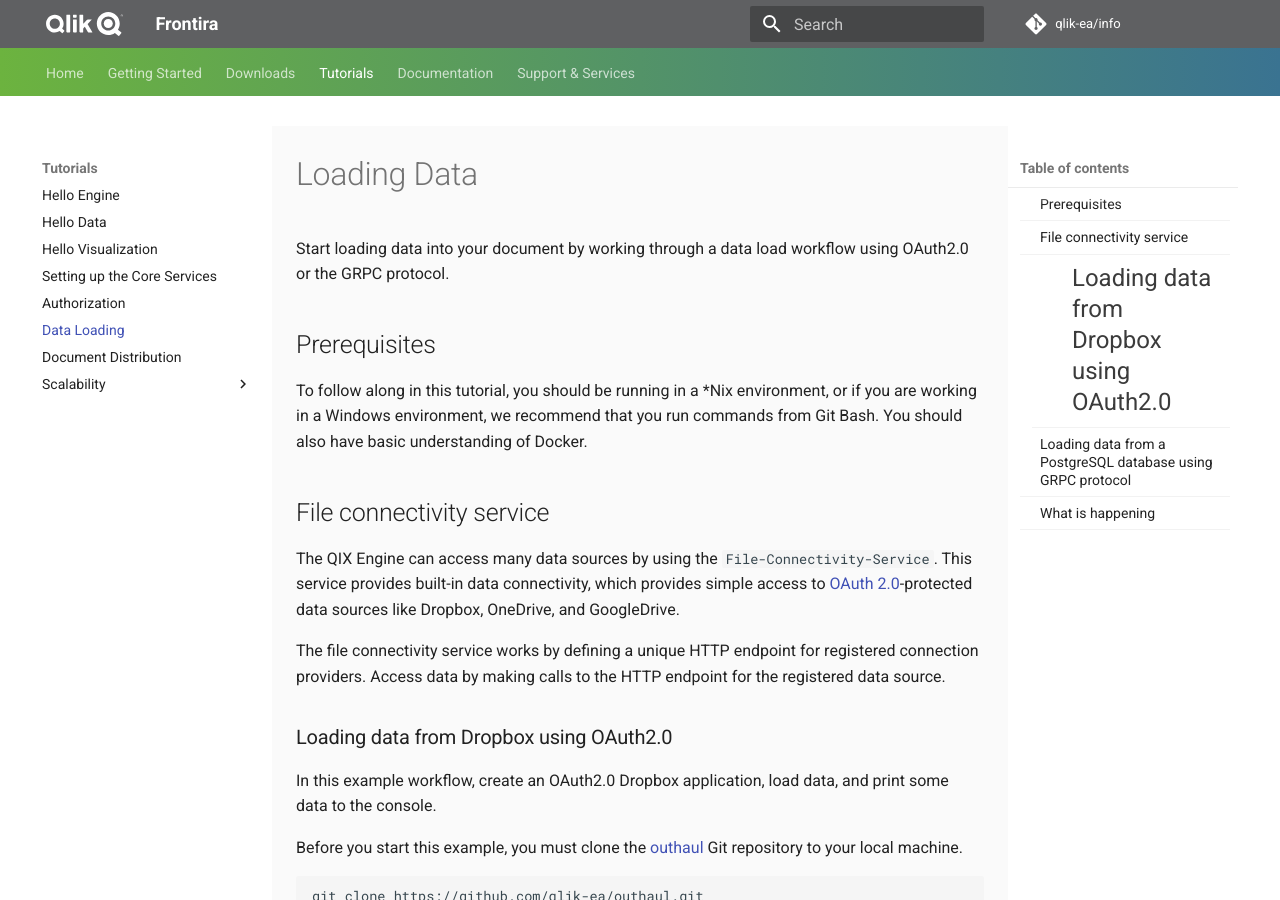
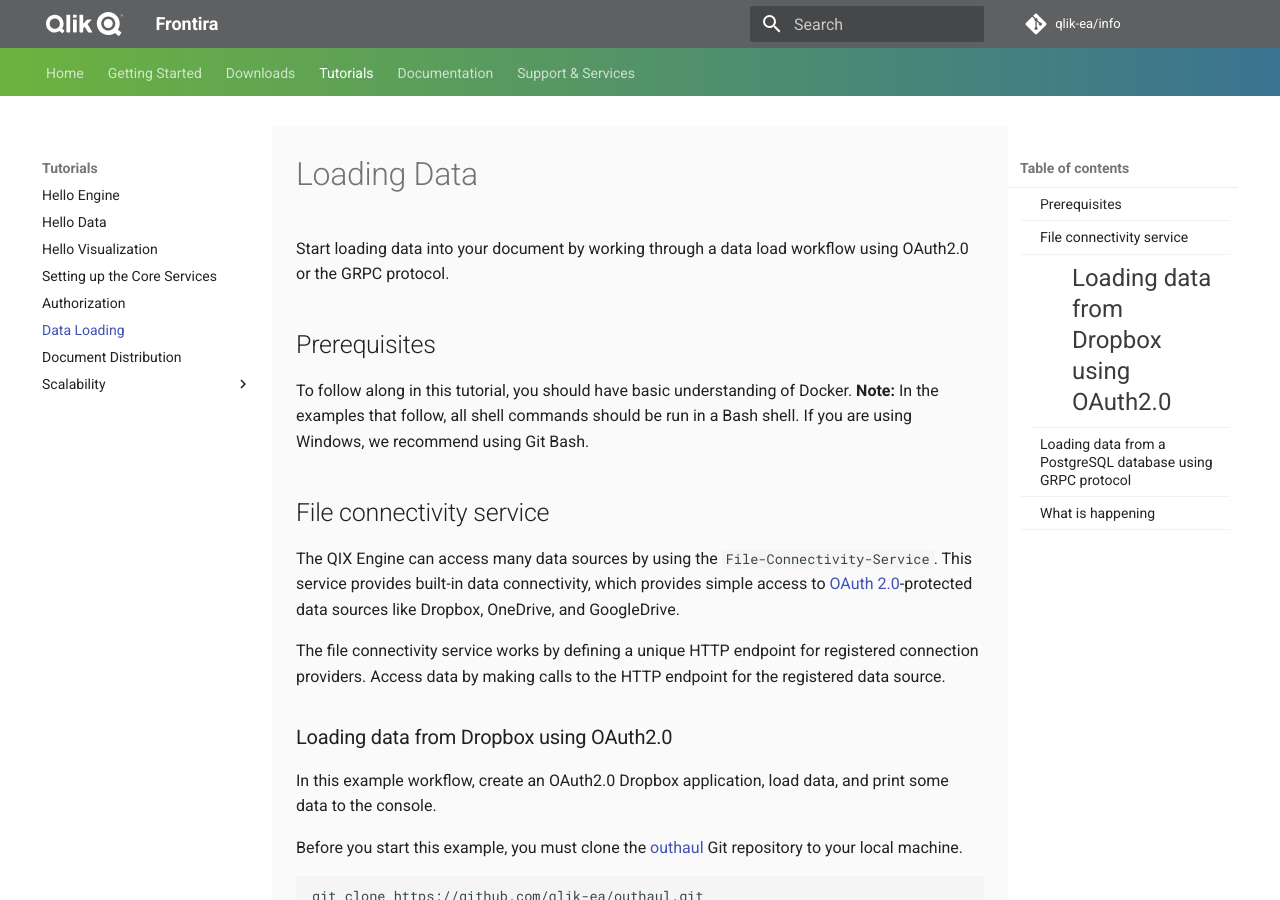
Before and after one commit to qlik-oss/core-website, an MkDocs documentation site: the page built from docs/tutorials/data-loading.md, in a window 1280 px wide and 900 px high. Built offline with MkDocs 1.6.1 and Material for MkDocs 9.7.7, drawn with Linux system fonts in a browser that asks for light colours; comment, search, counter and statistics services are not loaded; old or Windows-style settings are respelled for this version of MkDocs.

Commit message:
Sentence change
Remove reference to *nix. Change to **Note:** In the examples that follow, all shell commands should be run in a Bash shell. If you are using Windows, we recommend using Git Bash.

```diff
--- a/docs/tutorials/data-loading.md
+++ b/docs/tutorials/data-loading.md
@@ -4,10 +4,9 @@
 
 ## Prerequisites
 
-To follow along in this tutorial, you should be running in a \*Nix environment,
-or if you are working in a Windows environment,
-we recommend that you run commands from Git Bash.
-You should also have basic understanding of Docker.
+To follow along in this tutorial, you should have basic understanding of Docker.
+**Note:** In the examples that follow, all shell commands should be run in a Bash shell.
+If you are using Windows, we recommend using Git Bash.
 
 ## File connectivity service
 
```
